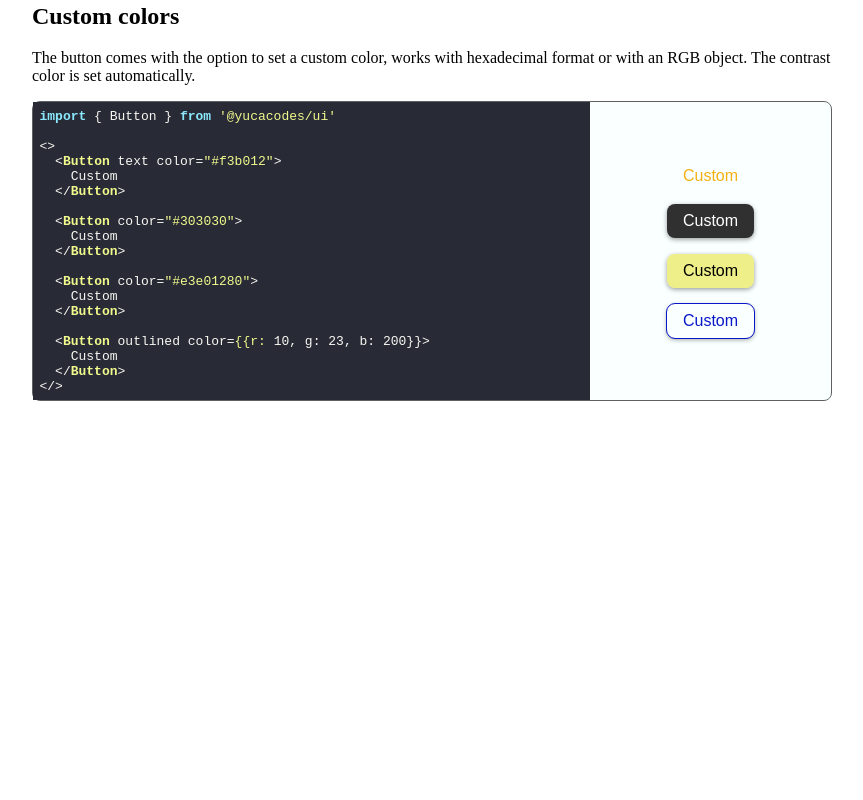
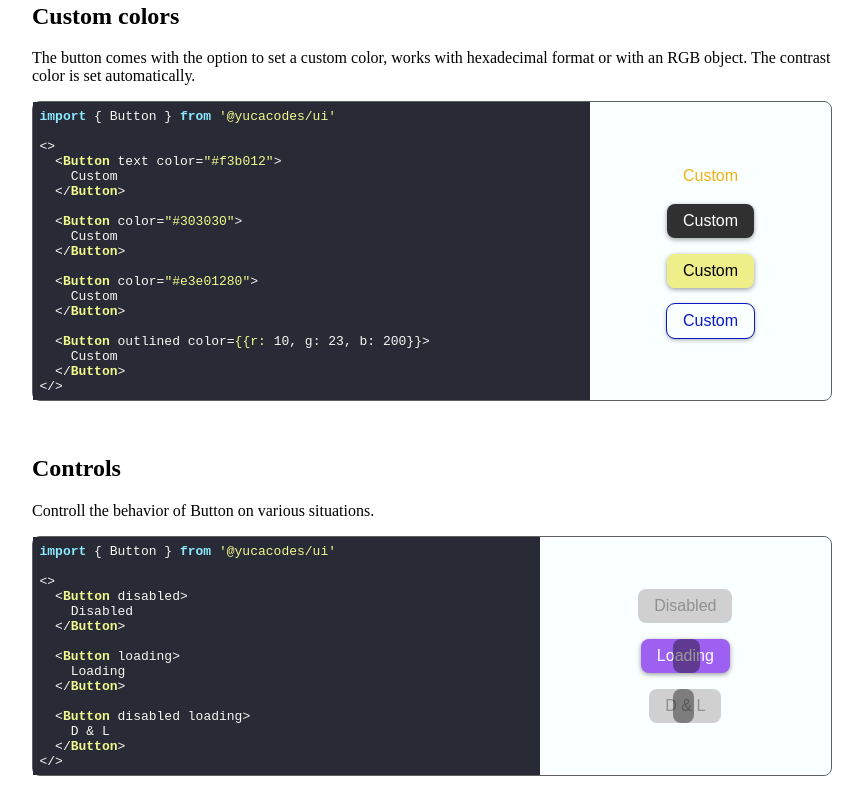
Before and after one commit to yucacodes/ui-basic, a React (Vite) app: page / in a window 1280 px wide. Shown: the part 955-1755 px from the top of the page, without its empty margins (208-1071 px from the left). Before the commit the page ends 1380 px from the top, so only its background shows below. Built offline with nearby package versions, Linux system fonts and the light colour scheme.

Commit message:
Button controls docs

```diff
--- /dev/null
+++ b/src/docs/ButtonDocs/Button.controls.example.tsx
@@ -0,0 +1,19 @@
+import { Button } from '@lib'
+
+export default ( // __HIDE__
+<div style={{ display: 'flex', gap: '1rem', alignItems: "center", justifyContent: "center", flexDirection: "column" }}> {/*__HIDE__*/}
+<>
+  <Button disabled>
+    Disabled
+  </Button>
+
+  <Button loading>
+    Loading
+  </Button>
+
+  <Button disabled loading>
+    D & L
+  </Button>
+</>
+</div> // __HIDE__
+) // __HIDE__
--- a/src/docs/ButtonDocs/ButtonDocs.tsx
+++ b/src/docs/ButtonDocs/ButtonDocs.tsx
@@ -1,13 +1,16 @@
 import { CodeViewer } from '../../components/CodeViewer/CodeViewer'
 
-import ButtonVariantExampleNode from './Button.variant.example'
-import ButtonVariantExampleCode from './Button.variant.example.tsx?raw'
+import variantExampleNode from './Button.variant.example'
+import variantExampleCode from './Button.variant.example.tsx?raw'
 
-import ButtonThemeColorExampleNode from './Button.themeColor.example'
-import ButtonThemeColorExampleCode from './Button.themeColor.example.tsx?raw'
+import themeColorExampleNode from './Button.themeColor.example'
+import themeColorExampleCode from './Button.themeColor.example.tsx?raw'
 
-import ButtonCustomColorExampleNode from './Button.customColor.example'
-import ButtonCustomColorExampleCode from './Button.customColor.example.tsx?raw'
+import customColorExampleNode from './Button.customColor.example'
+import customColorExampleCode from './Button.customColor.example.tsx?raw'
+
+import controlsExampleNode from './Button.controls.example'
+import controlsExampleCode from './Button.controls.example.tsx?raw'
 
 export function ButtonDocs() {
   return (
@@ -17,8 +20,8 @@ export function ButtonDocs() {
         <p>The Button comes with three variants</p>
         <figure>
           <CodeViewer
-            code={ButtonVariantExampleCode}
-            node={ButtonVariantExampleNode}
+            code={variantExampleCode}
+            node={variantExampleNode}
           />
         </figure>
       </article>
@@ -28,8 +31,8 @@ export function ButtonDocs() {
         <p>The Button comes with seven options of theme defined colors</p>
         <figure>
           <CodeViewer
-            code={ButtonThemeColorExampleCode}
-            node={ButtonThemeColorExampleNode}
+            code={themeColorExampleCode}
+            node={themeColorExampleNode}
           />
         </figure>
       </article>
@@ -43,8 +46,21 @@ export function ButtonDocs() {
         </p>
         <figure>
           <CodeViewer
-            code={ButtonCustomColorExampleCode}
-            node={ButtonCustomColorExampleNode}
+            code={customColorExampleCode}
+            node={customColorExampleNode}
+          />
+        </figure>
+      </article>
+      <br />
+      <article>
+        <h1>Controls</h1>
+        <p>
+          Controll the behavior of Button on various situations.
+        </p>
+        <figure>
+          <CodeViewer
+            code={controlsExampleCode}
+            node={controlsExampleNode}
           />
         </figure>
       </article>
```
